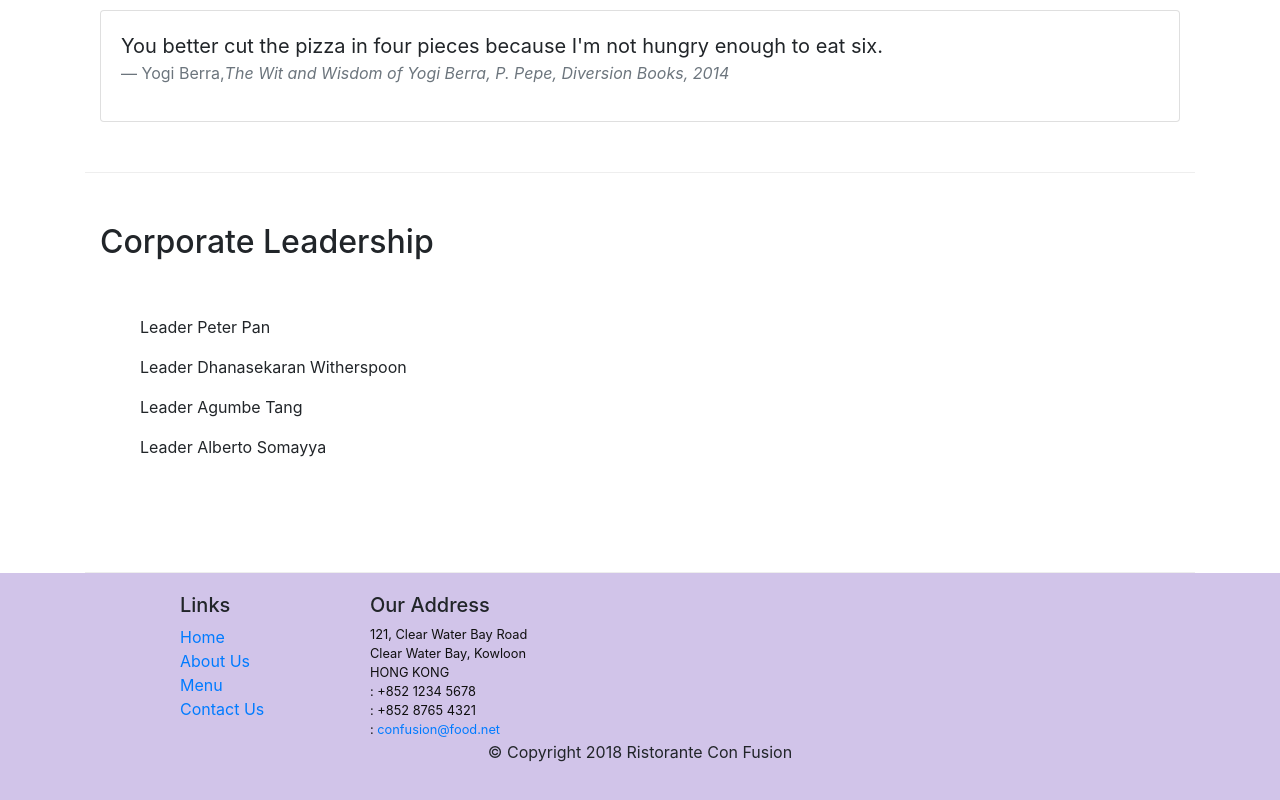
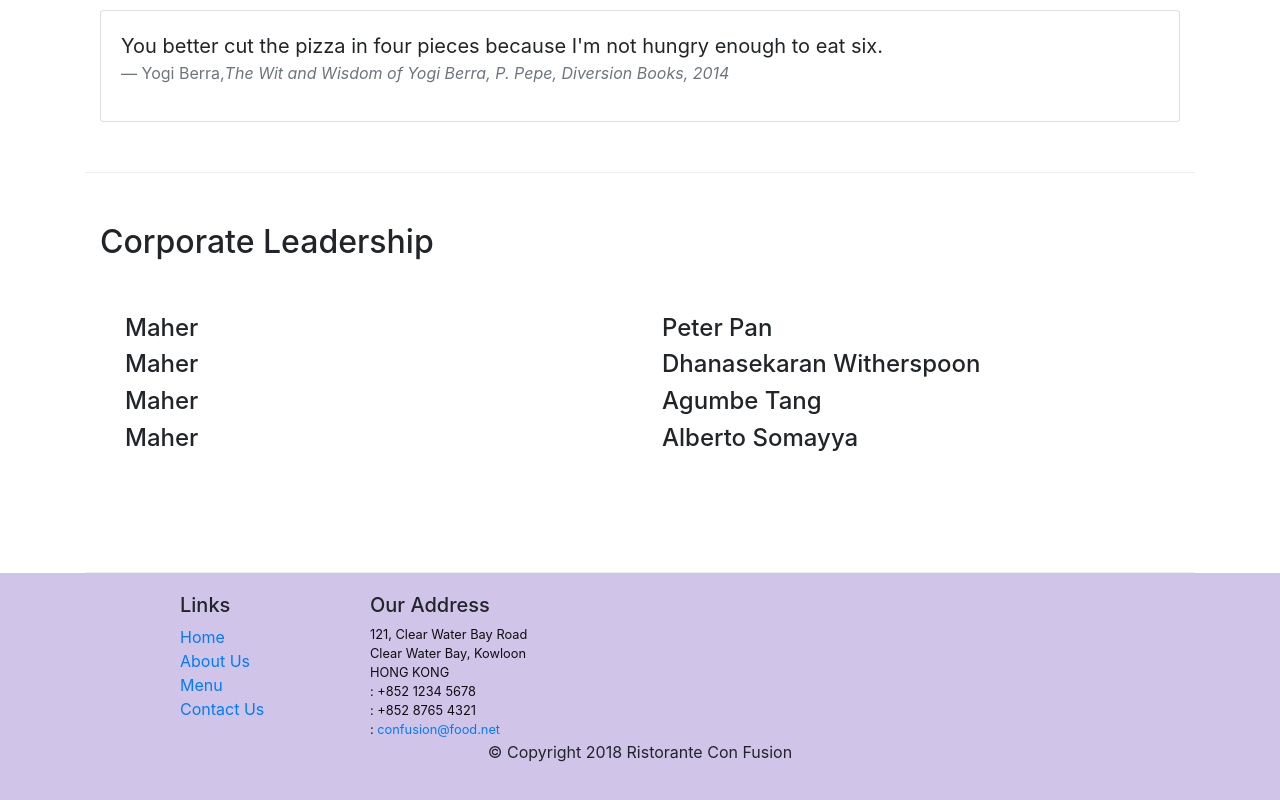
Before and after one commit to MaherMohammed/Ristorante-Con-Fusion-React-Coursera, a React (Create React App) app: page /aboutus in a window 1280 px wide. Shown: the part 807-1607 px from the top of the page. Built offline with nearby package versions, Linux system fonts and the light colour scheme; the HTML template or start-up script is replaced by a standard one.

Commit message:
begin task 2

```diff
--- a/src/components/AboutComponent.js
+++ b/src/components/AboutComponent.js
@@ -1,12 +1,28 @@
 import React from 'react';
 import { Breadcrumb, BreadcrumbItem, Card, CardBody, CardHeader, Media } from 'reactstrap';
 import { Link } from 'react-router-dom';
+
+
+function RenderLeader(props){
+    return(
+        <div className='row'>
+            <Media body>
+                <Media heading>Maher</Media>
+            </Media>
+            <Media body className="ml-1">
+                <Media heading>{props.leader.name}</Media>
+            </Media>
+        </div>
+    )
+}
+
 
 function About(props) {
 
     const leaders = props.leaders.map((leader) => {
         return (
-            <p>Leader {leader.name}</p>
+            // <p>Leader {leader.name}</p>
+            <RenderLeader leader = {leader}/>
         );
     });
 
```
